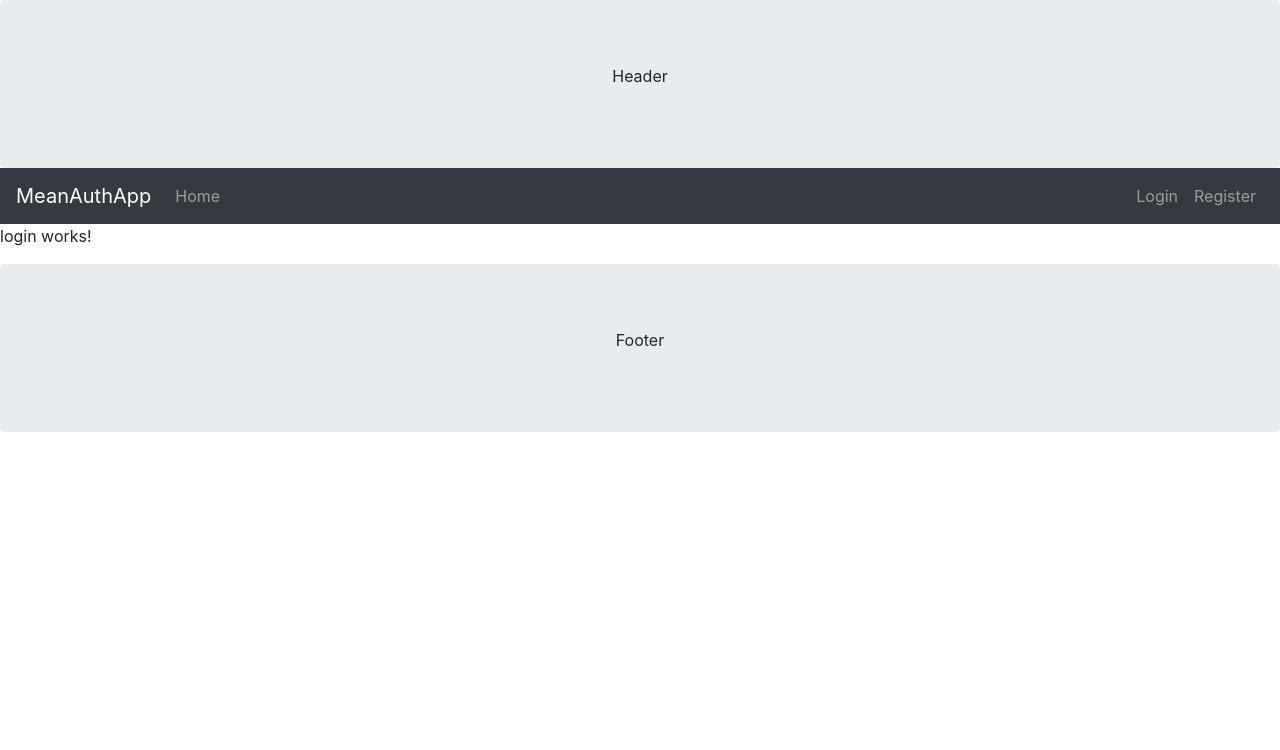
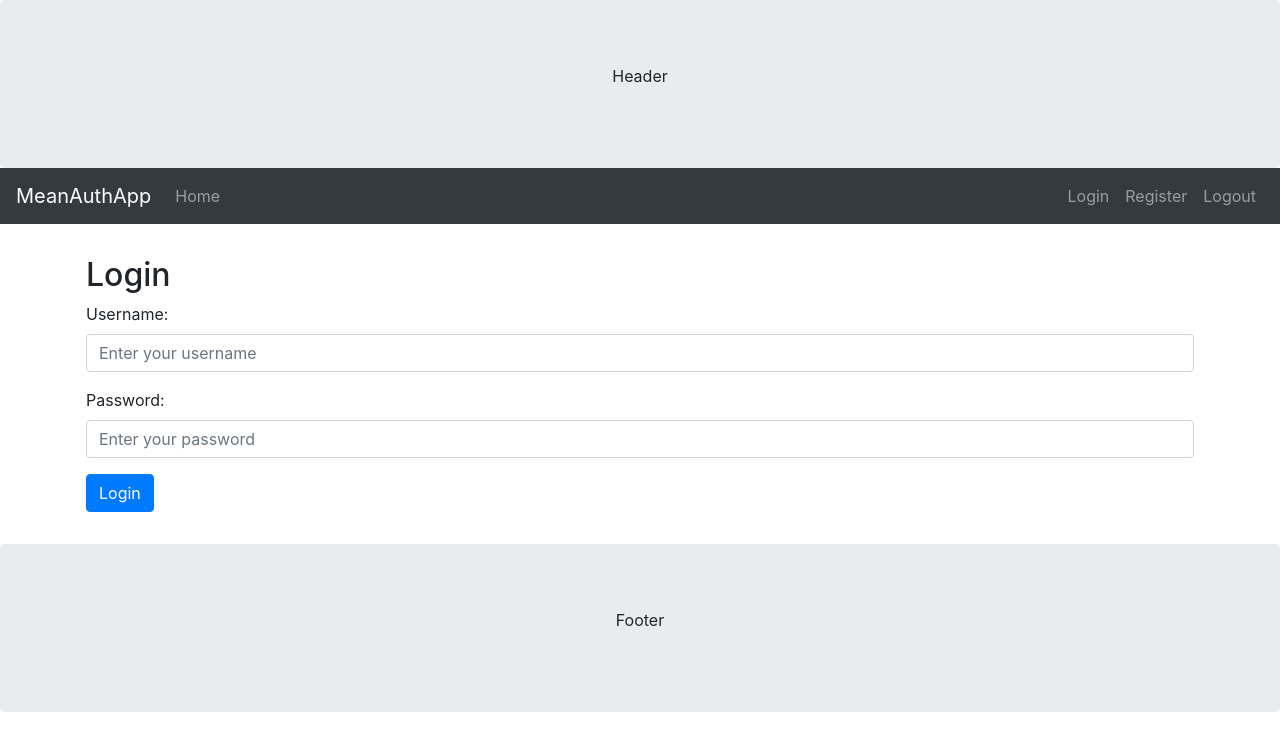
Before and after one commit to He-Wolf/MEANAuth_App, an Angular app in the folder angular-src/: page /login in a window 1280 px wide. Shown: the top 750 px of the page. Built offline with nearby package versions, Linux system fonts and the light colour scheme.

Commit message:
login/logout works

```diff
--- a/angular-src/src/app/auth.service.ts
+++ b/angular-src/src/app/auth.service.ts
@@ -8,7 +8,7 @@ import { Observable } from 'rxjs';
 })
 export class AuthService {
   authToken: any;
-  user: User;
+  user: any;
 
   constructor(private http: HttpClient) { }
 
@@ -17,4 +17,23 @@ export class AuthService {
     headers.append("Content-Type", "application/json");
     return this.http.post("http://localhost:3000/users/register", user, {headers: headers});
   }
+
+  authenticateUser(user): Observable<any> {
+    let headers = new HttpHeaders();
+    headers.append("Content-Type", "application/json");
+    return this.http.post("http://localhost:3000/users/authenticate", user, {headers: headers});
+  }
+
+  storeUserData(token, user) {
+    localStorage.setItem("id_token", token);
+    localStorage.setItem("user", JSON.stringify(user));
+    this.authToken = token;
+    this.user = user;
+  }
+
+  logout() {
+    this.authToken = null;
+    this.user = null;
+    localStorage.clear();
+  }
 }
--- a/angular-src/src/app/login/login.component.html
+++ b/angular-src/src/app/login/login.component.html
@@ -1 +1,18 @@
-<p>login works!</p>
+<div class="container p-3 my-3">
+    <div class="row">
+        <div class="col">
+            <h2>Login</h2>
+            <form (ngSubmit)="onLoginSubmit()" #loginForm="ngForm">
+                <div class="form-group">
+                  <label for="username">Username:</label>
+                  <input type="text" class="form-control" placeholder="Enter your username" [(ngModel)]="username" id="username" name="username">
+                </div>
+                <div class="form-group">
+                    <label for="password">Password:</label>
+                    <input type="password" class="form-control" placeholder="Enter your password" [(ngModel)]="password" id="password" name="password">
+                </div>
+                <button type="submit" class="btn btn-primary">Login</button>
+              </form>
+        </div>
+    </div>
+</div>
--- a/angular-src/src/app/login/login.component.ts
+++ b/angular-src/src/app/login/login.component.ts
@@ -1,4 +1,6 @@
 import { Component, OnInit } from '@angular/core';
+import { Router } from '@angular/router';
+import { AuthService } from '../auth.service';
 
 @Component({
   selector: 'app-login',
@@ -7,9 +9,34 @@ import { Component, OnInit } from '@angular/core';
 })
 export class LoginComponent implements OnInit {
 
-  constructor() { }
+  username: String;
+  password: String;
+
+  constructor(
+    private authService: AuthService,
+    private router: Router
+  ) { }
 
   ngOnInit() {
   }
 
+  onLoginSubmit() {
+    const user= {
+      username: this.username,
+      password: this.password
+    }
+
+    this.authService.authenticateUser(user).subscribe(res => {
+      if(res.succes) {
+        this.authService.storeUserData(res.token, res.user);
+        console.log('You are now logged in.');
+        this.router.navigate(['dashboard']);
+      }
+      else {
+        console.log(res.msg);
+        this.router.navigate(['login']);
+      }
+    });
+  }
+
 }
--- a/angular-src/src/app/navbar/navbar.component.html
+++ b/angular-src/src/app/navbar/navbar.component.html
@@ -17,6 +17,9 @@
       <li class="nav-item">
         <a class="nav-link" [routerLink]="['/register']">Register</a>
       </li>
+      <li class="nav-item">
+        <a class="nav-link" (click)="onLogoutClick()" href="#">Logout</a>
+      </li>
     </ul>
   </div>
 </nav>
--- a/angular-src/src/app/navbar/navbar.component.ts
+++ b/angular-src/src/app/navbar/navbar.component.ts
@@ -1,4 +1,6 @@
 import { Component, OnInit } from '@angular/core';
+import { Router } from '@angular/router';
+import { AuthService } from '../auth.service';
 
 @Component({
   selector: 'app-navbar',
@@ -7,9 +9,17 @@ import { Component, OnInit } from '@angular/core';
 })
 export class NavbarComponent implements OnInit {
 
-  constructor() { }
+  constructor(
+    private authService: AuthService,
+    private router: Router
+  ) { }
 
   ngOnInit() {
   }
 
+  onLogoutClick() {
+    this.authService.logout();
+    console.log("You are logged out.");
+    this.router.navigate(['/login']);
+  }
 }
--- a/angular-src/src/app/register/register.component.html
+++ b/angular-src/src/app/register/register.component.html
@@ -2,7 +2,7 @@
     <div class="row">
         <div class="col">
             <h2>Register</h2>
-            <form (ngSubmit)="onSubmit();userForm.reset();" #userForm="ngForm">
+            <form (ngSubmit)="onRegisterSubmit(); registerForm.reset();" #registerForm="ngForm">
                 <div class="form-group">
                   <label for="name">Name:</label>
                   <input type="text" class="form-control" placeholder="Enter your name" id="name" required minlength="8" [(ngModel)]="model.name" name="name" #name="ngModel">
@@ -31,11 +31,11 @@
                     <label for="password">Password:</label>
                     <input type="password" class="form-control" placeholder="Enter your password" id="password" required pattern="(?=^.{8,}$)((?=.*\d)|(?=.*\W+))(?![.\n])(?=.*[A-Z])(?=.*[a-z]).*$" [(ngModel)]="model.password" name="password" #password="ngModel">
                     <div *ngIf="password.invalid && (password.dirty || password.touched)" class="alert alert-danger">
-                      <div *ngIf="password.errors.required">Email address is required.</div>
+                      <div *ngIf="password.errors.required">Password address is required.</div>
                       <div *ngIf="password.errors.pattern">Password shall contain an uppercase, a lowercase and one numerical or special characters. Length must be minimum 8 characters.</div>
                     </div>
                 </div>
-                <button type="submit" class="btn btn-primary" [disabled]="!userForm.form.valid">Submit</button>
+                <button type="submit" class="btn btn-primary" [disabled]="!registerForm.form.valid">Submit</button>
               </form>
         </div>
     </div>
--- a/angular-src/src/app/register/register.component.ts
+++ b/angular-src/src/app/register/register.component.ts
@@ -13,7 +13,7 @@ export class RegisterComponent implements OnInit {
 
   model = new User("", "", "", "");
 
-  onSubmit() {
+  onRegisterSubmit() {
     this.authService
     .registerUser(this.model)
     .subscribe(res => {
```
